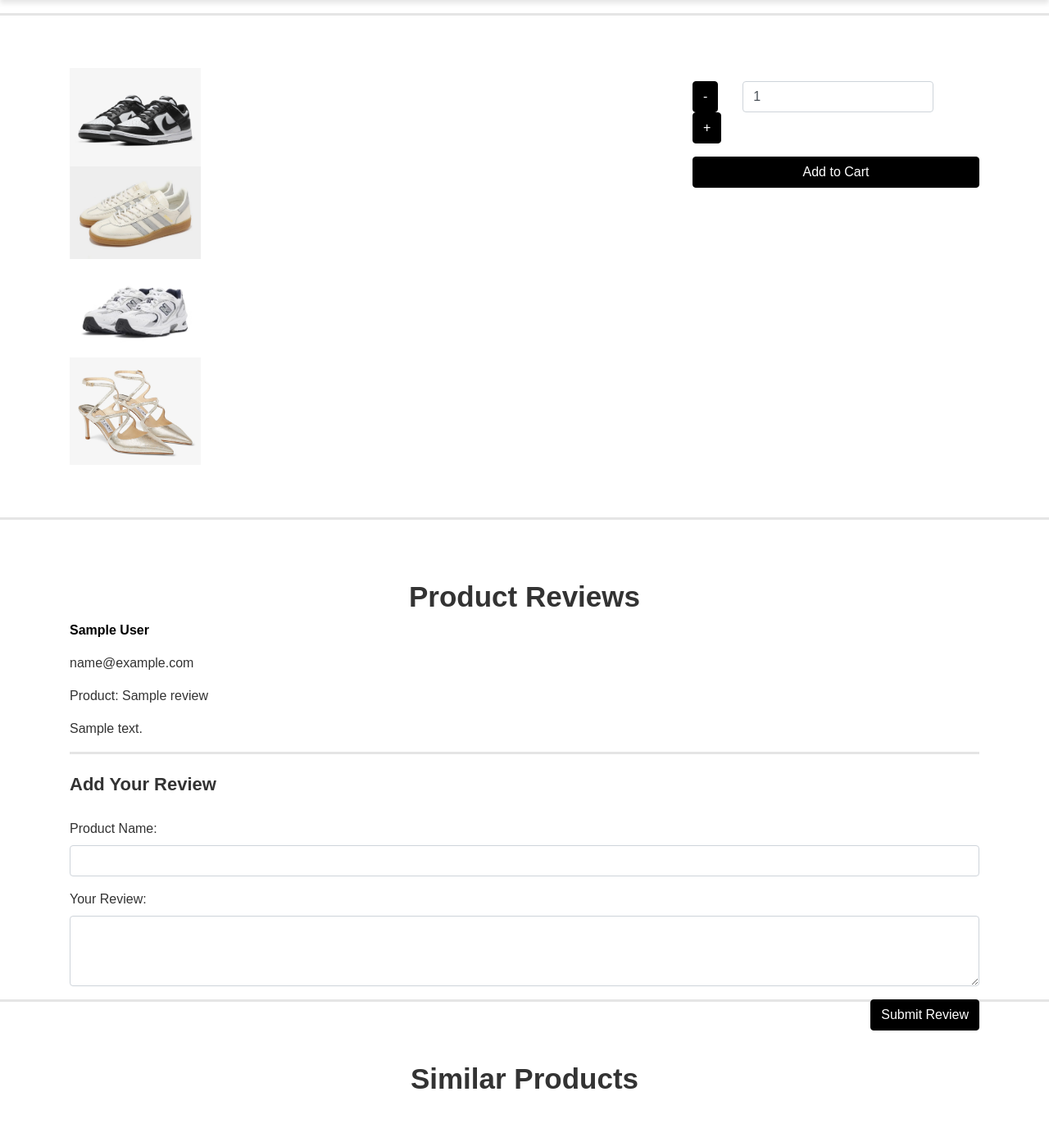
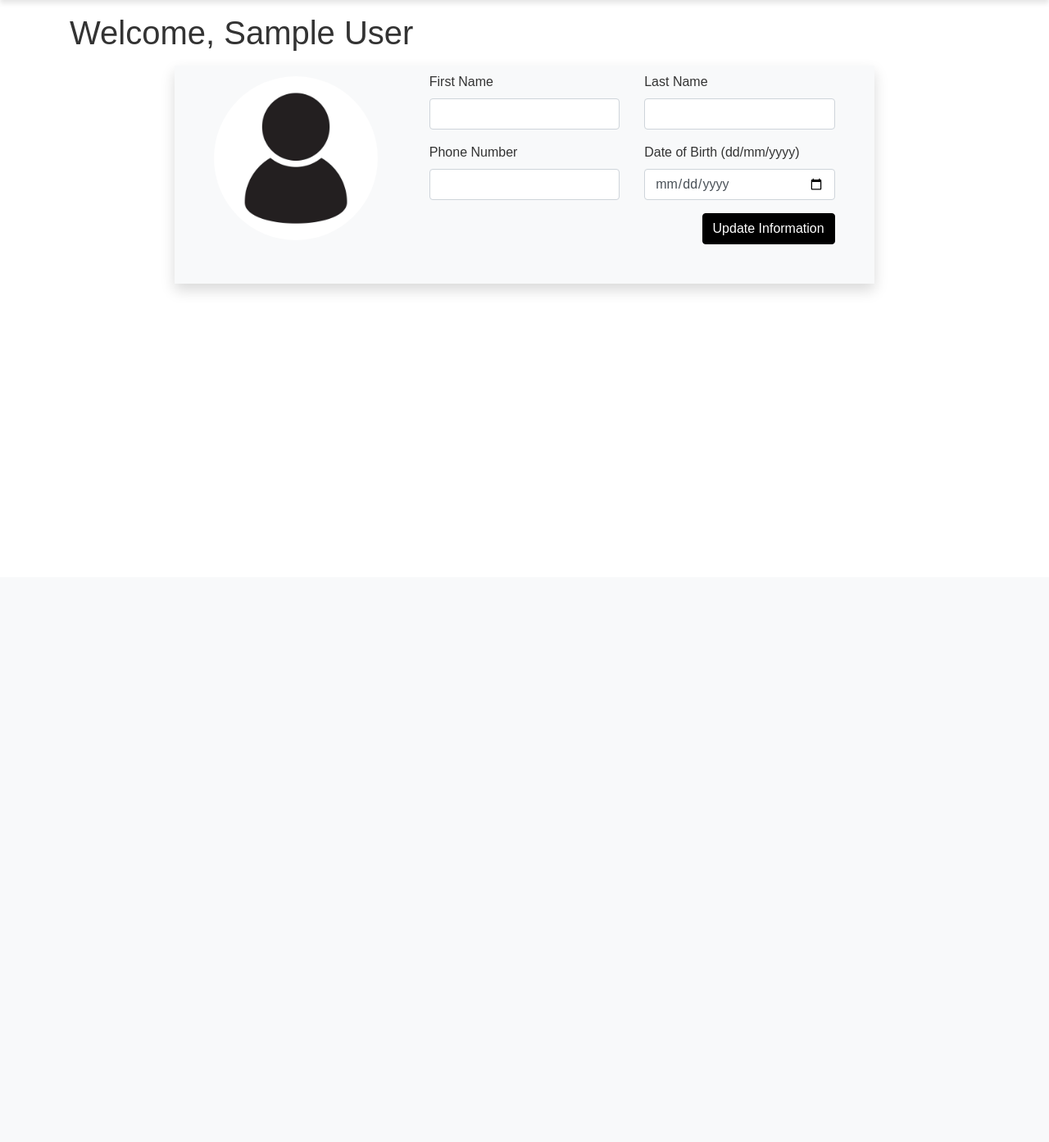
Before and after one commit to chaikokcheng/SSE3308-Web-ShoesFit, a PHP site: page /test.php in a window 1280 px wide. Shown: the part 96-1489 px from the top of the page at 82% size. After the commit the page ends 451 px from the top, so only its background shows below. Run offline with PHP 8.4, Linux system fonts and the light colour scheme; the visitor is signed in with stand-in values (Sample User, id 1); tables that the repository leaves empty or names only in its code hold one stand-in row (values such as "Sample post"); data that the repository does not hold is empty; some libraries are stand-ins or nearby versions.

Commit message:
ef_profile

```diff
--- a/Public/test.php
+++ b/Public/test.php
@@ -1,7 +1,13 @@
 <?php
 session_start();
 
-// Database configuration
+
+if (!isset($_SESSION['email'])) {
+    header('Location: login.php');
+    exit();
+}
+
+
 $config = require 'config.php';
 
 $servername = $config['servername'];
@@ -9,24 +15,17 @@ $username = $config['username'];
 $password = $config['password'];
 $dbname = $config['dbname'];
 
-// Create connection
+
 $conn = new mysqli($servername, $username, $password, $dbname);
 
-// Check connection
+
 if ($conn->connect_error) {
     die("Connection failed: " . $conn->connect_error);
 }
 
-// Initialize variables
-$fname = '';
-$lname = '';
-$email = '';
-$successMessage = '';
-$errorMessage = '';
+$email = $_SESSION['email'];
 
-// Fetch user data based on session email
-if (isset($_SESSION['email'])) {
-    $email = $_SESSION['email'];
+
 $sql = "SELECT * FROM users WHERE email = '$email'";
 $result = $conn->query($sql);
 
@@ -34,33 +33,31 @@ if (isset($_SESSION['email'])) {
     $user = $result->fetch_assoc();
     $fname = $user['fname'];
     $lname = $user['lname'];
-        $email = $user['email'];
+    $phoneNo = $user['ph_num'];
+    $birthDate = $user['dob'];
 } else {
     die("User not found.");
 }
-}
 
-// Handle form submission for adding review
+
 if ($_SERVER["REQUEST_METHOD"] == "POST") {
-    $product_name = $conn->real_escape_string($_POST['product_name']);
-    $review_content = $conn->real_escape_string($_POST['review_content']);
 
-    // Insert query for item_review
-    $insert_sql = "INSERT INTO item_review (fname, lname, email, product_name, review)
-    VALUES ('$fname', '$lname', '$email', '$product_name', '$review_content')";
+    $fname = $conn->real_escape_string($_POST['fname']);
+    $lname = $conn->real_escape_string($_POST['lname']);
+    $phoneNo = $conn->real_escape_string($_POST['phoneNo']);
+    $birthDate = $conn->real_escape_string($_POST['birthDate']);
 
-if ($conn->query($insert_sql) === TRUE) {
-$successMessage = "Review added successfully.";
+
+    $update_sql = "UPDATE users SET fname = '$fname', lname = '$lname', ph_num = '$phoneNo', dob = '$birthDate' WHERE email = '$email'";
+
+    if ($conn->query($update_sql) === TRUE) {
+        $successMessage = "Profile updated successfully.";
     } else {
-$errorMessage = "Error adding review: " . $conn->error;
+        $errorMessage = "Error updating profile: " . $conn->error;
     }
 }
 
-// Fetch reviews from item_review table
-$reviews_sql = "SELECT * FROM item_review";
-$reviews_result = $conn->query($reviews_sql);
 
-// Close connection
 $conn->close();
 ?>
 
@@ -70,10 +67,11 @@ $conn->close();
 <head>
     <meta charset="UTF-8">
     <meta name="viewport" content="width=device-width, initial-scale=1.0">
-    <title>Nike Dunk Low Retro</title>
+    <title>Profile</title>
     <link href="https://maxcdn.bootstrapcdn.com/bootstrap/4.5.2/css/bootstrap.min.css" rel="stylesheet">
     <link href="https://cdnjs.cloudflare.com/ajax/libs/font-awesome/6.0.0-beta3/css/all.min.css" rel="stylesheet">
     <link href="https://fonts.googleapis.com/css2?family=Roboto:wght@400;700&family=Open+Sans&display=swap" rel="stylesheet">
+
     <link rel="stylesheet" type="text/css" href="main.css">
 </head>
 
@@ -82,8 +80,7 @@ $conn->close();
         <a class="navbar-brand" href="index.html">
             <img src="images/shoesfitlogo.jpg" alt="ShoesFit Logo" style="height: 50px; margin-right: 10px;">ShoesFit
         </a>
-        <button class="navbar-toggler" type="button" data-toggle="collapse" data-target="#navbarNav"
-            aria-controls="navbarNav" aria-expanded="false" aria-label="Toggle navigation">
+        <button class="navbar-toggler" type="button" data-toggle="collapse" data-target="#navbarNav" aria-controls="navbarNav" aria-expanded="false" aria-label="Toggle navigation">
             <span class="navbar-toggler-icon"></span>
         </button>
         <div class="collapse navbar-collapse" id="navbarNav">
@@ -94,7 +91,7 @@ $conn->close();
                     </a>
                 </li>
                 <li class="nav-item">
-                    <a class="nav-link" href="#" title="User Profile">
+                    <a class="nav-link" title="User Profile" id="profile-icon">
                         <i class="fas fa-user"></i>
                     </a>
                 </li>
@@ -102,99 +99,58 @@ $conn->close();
         </div>
     </nav>
 
-    <hr>
-    <main>
-        <div id="product-section" class="container py-5">
+    <div class="container mt-3" id="profile_title">
+        <h1>Welcome, <?php echo $fname . ' ' . $lname; ?></h1>
+    </div>
+
+    <div id="messages">
+        <?php if (isset($errorMessage)) : ?>
+            <div class="alert alert-danger text-center">
+                <?php echo $errorMessage; ?>
+            </div>
+        <?php elseif (isset($successMessage)) : ?>
+            <div class="alert alert-success text-center">
+                <?php echo  $successMessage; ?>
+            </div>
+        <?php endif; ?>
+    </div>
+
+    <div class="col-8 mx-auto m-3 px-5 pb-5 pt-2 bg-light rounded-3 shadow">
         <div class="row">
-                <div id="product-images" class="col-2">
-                    <img class="d-block w-100 product-thumb" src="images/sportNIkeDunkLow.png">
-                    <img class="d-block w-100 product-thumb" src="images/sportAdidasOriginalsHB.png">
-                    <img class="d-block w-100 product-thumb" src="images/sportNB530.png" alt="Image 3">
-                    <img class="d-block w-100 product-thumb" src="images/heelJCAziaPump75.png">
+            <div class="col-4 my-auto">
+                <img src="images/profile_pic.jpg" class="rounded-circle shadow-4" style="width: 200px;" alt="Avatar" />
             </div>
-                <div id="product-image-main-container" class="col-6">
+            <div class="col-8">
+                <form action="profile.php" method="post">
+                    <div class="row gy-2 overflow-hidden">
+                        <div class="col-12">
+                            <div class="row">
+                                <div class="form-floating mb-3 col-6">
+                                    <label for="fname" class="form-label">First Name</label>
+                                    <input type="text" class="form-control" name="fname" id="fname" required>
                                 </div>
-                <div class="d-flex flex-column col-4">
-                    <div id="product-details"></div>
-                    <div class="quantity-control my-3">
-                        <div class="row align-items-center">
-                            <div class="col-auto">
-                                <button id="decrease" class="btn btn-secondary">-</button>
-                            </div>
-                            <div class="col-auto">
-                                <input id="quantity" type="text" class="form-control" value="1">
-                            </div>
-                            <div class="col-auto">
-                                <button id="increase" class="btn btn-secondary">+</button>
+                                <div class="form-floating mb-3 col-6">
+                                    <label for="lname" class="form-label">Last Name</label>
+                                    <input type="text" class="form-control" name="lname" id="lname" required>
                                 </div>
                             </div>
+                            <div class="row">
+                                <div class="form-floating mb-3 col-6">
+                                    <label for="phoneNo" class="form-label">Phone Number</label>
+                                    <input type="tel" class="form-control" name="phoneNo" id="phoneNo" required>
                                 </div>
-                    <button class="btn btn-primary add-to-cart">Add to Cart</button>
-                </div>
+                                <div class="form-floating mb-3 col-6">
+                                    <label for="birthDate" class="form-label">Date of Birth (dd/mm/yyyy)</label>
+                                    <input type="date" class="form-control" name="birthDate" id="birthDate" required>
                                 </div>
                             </div>
 
-        <hr>
-
-        <div id="reviews-section" class="container mt-5">
-            <h2>Product Reviews</h2>
-
-            <!-- Display existing reviews -->
-            <div id="review-list">
-                <?php
-                if ($reviews_result->num_rows > 0) {
-                    while ($row = $reviews_result->fetch_assoc()) {
-                        echo '<div class="review">';
-                        echo '<p><strong>' . htmlspecialchars($row['fname']) . ' ' . htmlspecialchars($row['lname']) . '</strong></p>';
-                        echo '<p>' . htmlspecialchars($row['email']) . '</p>';
-                        echo '<p>Product: ' . htmlspecialchars($row['product_name']) . '</p>';
-                        echo '<p>' . htmlspecialchars($row['review']) . '</p>';
-                        echo '</div>';
-                    }
-                } else {
-                    echo '<p>No reviews yet.</p>';
-                }
-                ?>
+                            <button type="submit" class="btn btn-secondary">Update Information</button>
                         </div>
-            <hr>
-
-            <!-- Review Form -->
-            <form id="review-form" action="test.php" method="post" class="mt-4">
-    <h3>Add Your Review</h3>
-    <div class="form-group">
-        <label for="product-name">Product Name:</label>
-        <input type="text" class="form-control" id="product-name" name="product_name" required>
-    </div>
-    <div class="form-group">
-        <label for="review-content">Your Review:</label>
-        <textarea class="form-control" id="review-content" name="review_content" rows="3" required></textarea>
-    </div>
-    <button type="submit" class="btn btn-primary">Submit Review</button>
                 </form>
             </div>
+        </div>
 
-        <hr>
-
-        <div id="similar-products-section" class="container mt-5 pb-5">
-            <h2>Similar Products</h2>
-            <div id="similarProductsCarousel" class="carousel slide" data-ride="carousel">
-                <div class="carousel-inner"></div>
-                <a class="carousel-control-prev" href="#similarProductsCarousel" role="button" data-slide="prev">
-                    <span class="carousel-control-prev-icon" aria-hidden="true"></span>
-                    <span class="sr-only">Previous</span>
-                </a>
-                <a class="carousel-control-next" href="#similarProductsCarousel" role="button" data-slide="next">
-                    <span class="carousel-control-next-icon" aria-hidden="true"></span>
-                    <span class="sr-only">Next</span>
-                </a>
-            </div>
-        </div>
-    </main>
-
-    <script src="https://code.jquery.com/jquery-3.5.1.slim.min.js"></script>
-    <script src="https://cdn.jsdelivr.net/npm/@popperjs/core@2.5.2/dist/umd/popper.min.js"></script>
-    <script src="https://maxcdn.bootstrapcdn.com/bootstrap/4.5.2/js/bootstrap.min.js"></script>
-    <script src="main.js"></script>
 </body>
 
 </html>
```
Also changed, not shown: Public/profile.php (+33 -21 lines). Lines whose indentation alone changed are shown as unchanged.
